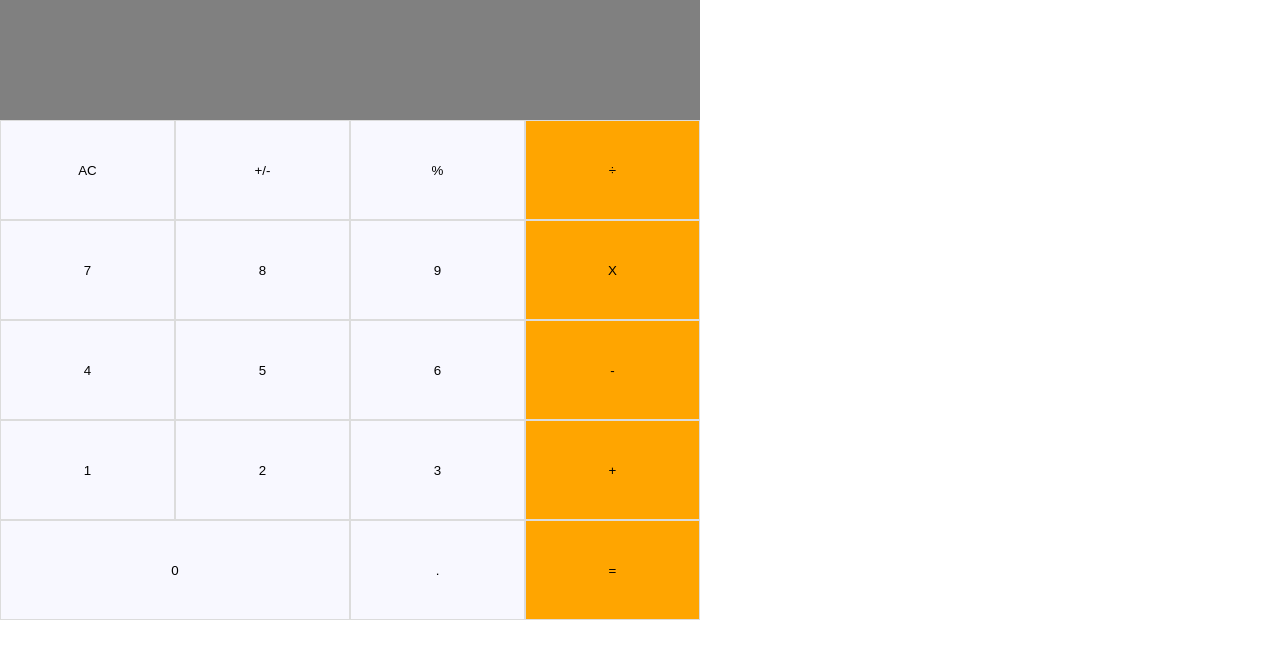
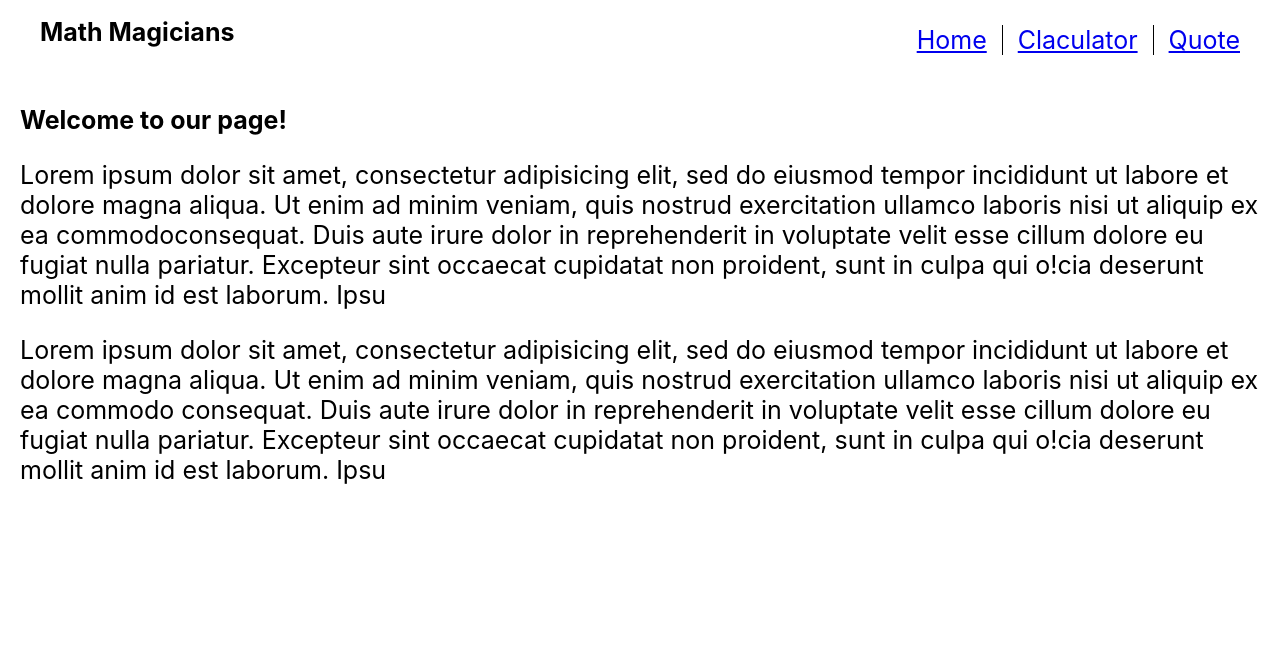
Before and after one commit to pastorp3/Calculator, a React (Create React App) app: page / in a window 1280 px wide. Shown: the top 658 px of the page. Built offline with nearby package versions, Linux system fonts and the light colour scheme.

Commit message:
Add routes

```diff
--- a/package.json
+++ b/package.json
@@ -7,12 +7,13 @@
     "@testing-library/react": "^11.1.0",
     "@testing-library/user-event": "^12.1.10",
     "big.js": "^6.0.3",
+    "eslint-config-airbnb": "^18.1.0",
     "prop-types": "^15.7.2",
     "react": "^17.0.1",
     "react-dom": "^17.0.1",
+    "react-router-dom": "^5.2.0",
     "react-scripts": "4.0.3",
-    "web-vitals": "^1.0.1",
-    "eslint-config-airbnb": "^18.1.0"
+    "web-vitals": "^1.0.1"
   },
   "scripts": {
     "start": "react-scripts start",
--- a/src/components/App.css
+++ b/src/components/App.css
@@ -5,3 +5,12 @@ html {
 .calculator {
   width: 700px;
 }
+
+.container {
+  display: flex;
+  justify-content: space-between;
+}
+
+main {
+  padding: 0 20px 0 20px;
+}
--- a/src/components/App.js
+++ b/src/components/App.js
@@ -4,6 +4,7 @@ import React, { useState } from 'react';
 import Display from './Display/Display';
 import ButtonPanel from './ButtonPanel/ButtonPanel';
 import calculate from '../logic/calculate';
+import Navbar from './Navbar';
 
 const App = () => {
   const [state, setState] = useState({ total: null, next: null, operator: null });
@@ -14,10 +15,16 @@ const App = () => {
 
   const { total, next } = state;
   return (
-    <div className="calculator">
-      <Display onInput={next !== null ? next : total} />
-      <ButtonPanel clickHandler={() => handleClick} />
-    </div>
+    <main>
+      <Navbar />
+      <div className="container">
+        <h3>Let’s do some math!</h3>
+        <div className="calculator">
+          <Display onInput={next !== null ? next : total} />
+          <ButtonPanel clickHandler={() => handleClick} />
+        </div>
+      </div>
+    </main>
   );
 };
 
--- a/src/components/Button/Button.css
+++ b/src/components/Button/Button.css
@@ -21,3 +21,7 @@
     border: 1px solid gainsboro;
     background-color: ghostwhite;
 }
+
+* {
+    font-size: 25px;
+}
--- /dev/null
+++ b/src/components/Home/Home.js
@@ -0,0 +1,29 @@
+/* eslint-disable max-len, arrow-body-style */
+
+import React from 'react';
+import Navbar from '../Navbar';
+
+const Home = () => {
+  return (
+    <main>
+      <Navbar />
+      <h3>Welcome to our page!</h3>
+      <p>
+        Lorem ipsum dolor sit amet, consectetur adipisicing elit, sed do eiusmod tempor incididunt ut labore et dolore magna aliqua. Ut
+        enim ad minim veniam, quis nostrud exercitation ullamco laboris nisi ut aliquip ex ea commodoconsequat. Duis aute irure dolor in
+        reprehenderit in voluptate velit esse cillum dolore eu fugiat nulla pariatur. Excepteur sint occaecat cupidatat non proident, sunt in
+        culpa qui o!cia deserunt mollit anim id est laborum. Ipsu
+      </p>
+      <p>
+        Lorem ipsum dolor sit amet, consectetur adipisicing elit, sed do eiusmod tempor incididunt ut labore et dolore magna aliqua. Ut
+        enim ad minim veniam, quis nostrud exercitation ullamco laboris nisi ut aliquip ex ea commodo consequat. Duis aute irure dolor in
+        reprehenderit in voluptate velit esse cillum dolore eu fugiat nulla pariatur. Excepteur sint occaecat cupidatat non proident, sunt in
+        culpa qui o!cia deserunt mollit anim id est laborum. Ipsu
+      </p>
+    </main>
+  );
+};
+
+export default Home;
+
+/* eslint-enable max-len, arrow-body-style */
--- /dev/null
+++ b/src/components/Navbar.css
@@ -0,0 +1,20 @@
+.navbar {
+    display: flex;
+    justify-content: space-between;
+    padding: 0 20px 0 20px;
+}
+
+ul {
+    list-style: none;
+    display: flex;
+    align-items: center;
+}
+
+.mid-li {
+    border-right: 1px solid black;
+    border-left: 1px solid black;
+    margin-left: 15px;
+    margin-right: 15px;
+    padding-left: 15px;
+    padding-right: 15px;
+}
--- /dev/null
+++ b/src/components/Navbar.js
@@ -0,0 +1,21 @@
+import { Link } from 'react-router-dom';
+import './Navbar.css';
+
+const Navbar = () => (
+  <div className="navbar">
+    <h1>Math Magicians</h1>
+    <ul>
+      <li>
+        <Link to="/">Home</Link>
+      </li>
+      <li className="mid-li">
+        <Link to="/app">Claculator</Link>
+      </li>
+      <li>
+        <Link to="/quote">Quote</Link>
+      </li>
+    </ul>
+  </div>
+);
+
+export default Navbar;
--- /dev/null
+++ b/src/components/Qoute/Qoute.js
@@ -0,0 +1,20 @@
+/* eslint-disable max-len, arrow-body-style */
+
+import React from 'react';
+import Navbar from '../Navbar';
+
+const Qoute = () => {
+  return (
+    <main>
+      <Navbar />
+      <h3>
+        Mathematics is not about numbers, equations, computations,
+        or algorithms: it is about understanding. –William Paul Thurston
+      </h3>
+    </main>
+  );
+};
+
+export default Qoute;
+
+/* eslint-enable max-len, arrow-body-style */
--- /dev/null
+++ b/src/components/Router.js
@@ -0,0 +1,16 @@
+import { BrowserRouter, Switch, Route } from 'react-router-dom';
+import App from './App';
+import Home from './Home/Home';
+import Quote from './Qoute/Qoute';
+
+const Routes = () => (
+  <BrowserRouter>
+    <Switch>
+      <Route path="/" component={Home} exact />
+      <Route path="/app" component={App} />
+      <Route path="/quote" component={Quote} />
+    </Switch>
+  </BrowserRouter>
+);
+
+export default Routes;
--- a/src/index.js
+++ b/src/index.js
@@ -1,13 +1,11 @@
 import React from 'react';
 import ReactDOM from 'react-dom';
 import './index.css';
-import App from './components/App';
+import Routes from './components/Router';
 import reportWebVitals from './reportWebVitals';
 
 ReactDOM.render(
-  <React.StrictMode>
-    <App />
-  </React.StrictMode>,
+  <Routes />,
   document.getElementById('root'),
 );
 
```
Also changed, not shown: 1 other file (tests, documents, lock files or other folders).
